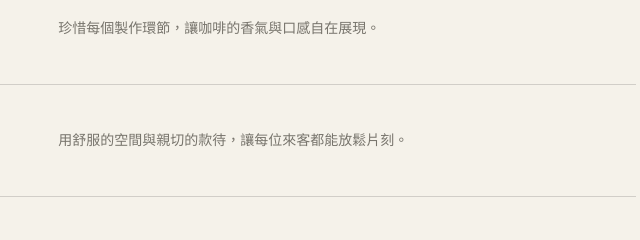
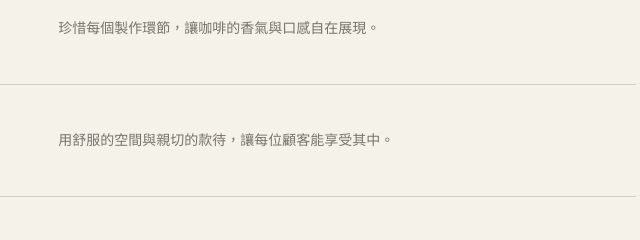
Before and after one commit to s11515246-dev/WebPage_11515246, a plain HTML site: page pages/about.html in a window 1280 px wide. Shown: the part 1160-1400 px from the top of the page, 584-1224 px from the left. Drawn offline with Linux system fonts and the light colour scheme.

Commit message:
更新關於我們頁面，調整品牌故事與價值觀的描述

```diff
--- a/pages/about.html
+++ b/pages/about.html
@@ -14,7 +14,7 @@
   <main id="main">
     <section class="page-hero"><div class="page-hero-inner"><p class="eyebrow"><span></span>OUR STORY</p><h1>關於我們</h1><p>從一份對咖啡的喜愛，開始練習好好生活。</p><span class="page-hero-index">ABOUT　/　02</span></div></section>
     <section class="section-pad story-section"><div class="story-label"><p class="eyebrow eyebrow-dark"><span></span>THE BEGINNING</p><span class="section-number">品牌故事　/　01</span></div><div class="story-text"><h2>讓一杯咖啡，成為日常裡的小小停靠。</h2><p>高級咖啡的起點，是一個簡單的想法：在忙碌的日子裡，每個人都值得有一段屬於自己的休息時間。我們想用一杯認真準備的咖啡，邀請你暫時放慢腳步，回到自在的節奏。</p><p>從選豆與烘焙，到空間裡的每個細節，我們持續摸索怎樣的咖啡時光最貼近日常。希望每次造訪，都能成為一段舒服、沒有負擔的停留。</p><p class="sample-note">以上為示範品牌文案，成立年份與實際創業經過尚待品牌確認。</p></div></section>
-    <section class="section-pad values-section"><div class="section-topline"><div><p class="eyebrow eyebrow-dark"><span></span>WHAT WE BELIEVE</p><h2>三項堅持，始終如一。</h2></div><p class="values-intro">不追求繁複，只把心意放進每個重要細節。</p></div><div class="values-list"><article class="value-row"><span class="feature-number">01</span><h3>真誠選豆</h3><p>以風味與品質為出發點，挑選適合日常細品的咖啡豆。</p></article><article class="value-row"><span class="feature-number">02</span><h3>細心呈現</h3><p>珍惜每個製作環節，讓咖啡的香氣與口感自在展現。</p></article><article class="value-row"><span class="feature-number">03</span><h3>自在待客</h3><p>用舒服的空間與親切的款待，讓每位來客都能放鬆片刻。</p></article></div></section>
+    <section class="section-pad values-section"><div class="section-topline"><div><p class="eyebrow eyebrow-dark"><span></span>WHAT WE BELIEVE</p><h2>三項堅持，始終如一。</h2></div><p class="values-intro">不追求繁複，只把心意放進每個重要細節。</p></div><div class="values-list"><article class="value-row"><span class="feature-number">01</span><h3>真誠選豆</h3><p>以風味與品質為出發點，挑選適合日常細品的咖啡豆。</p></article><article class="value-row"><span class="feature-number">02</span><h3>細心呈現</h3><p>珍惜每個製作環節，讓咖啡的香氣與口感自在展現。</p></article><article class="value-row"><span class="feature-number">03</span><h3>自在待客</h3><p>用舒服的空間與親切的款待，讓每位顧客能享受其中。</p></article></div></section>
     <section class="section-pad space-section"><div class="space-art" role="img" aria-label="以咖啡杯與環形線條呈現的空間氛圍插畫"><span class="art-orbit" aria-hidden="true"></span><span class="cup" aria-hidden="true"><span class="cup-steam"></span></span><span class="art-caption" aria-hidden="true">A SPACE TO SLOW DOWN</span></div><div class="space-copy"><p class="eyebrow eyebrow-dark"><span></span>OUR SPACE</p><h2>留一處空間，<br>讓步調慢下來。</h2><p>我們期待這裡不只是喝咖啡的地方，也是一個可以自在停留、整理心情的角落。從光線、座位到咖啡香氣，都是為了讓一段短暫休息更舒服。</p><p class="sample-note">空間插畫為頁面內 CSS 製作的示意圖，非實際店面照片。</p><a class="button button-dark" href="contact.html">前往聯絡我們 <span aria-hidden="true">→</span></a></div></section>
   </main>
   <footer class="site-footer"><div class="footer-inner"><a class="footer-brand" href="index.html">高級咖啡<span>讓咖啡，陪你慢下來。</span></a><nav class="footer-nav" aria-label="頁尾導覽"><a href="index.html">首頁</a><a href="about.html" aria-current="page">關於我們</a><a href="contact.html">聯絡我們</a></nav><p class="copyright">© 高級咖啡</p></div></footer>
```
